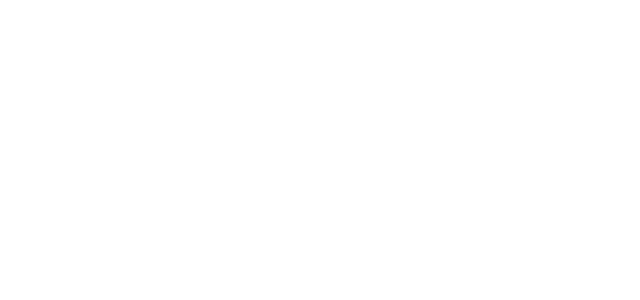
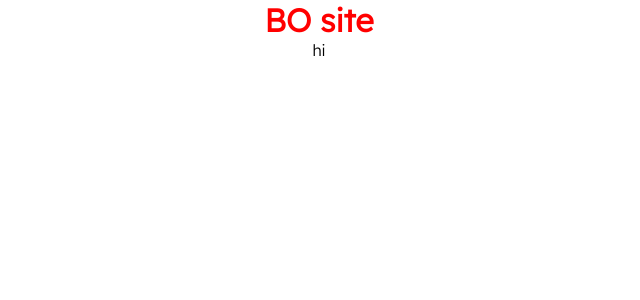
Before and after one commit to Henry-Le-CS/UWC2.0-FrontEnd, a React (Create React App) app: page /BO in a window 1280 px wide. Before the commit this address had no page. Shown: the top 300 px of the page, without its empty margins (321-961 px from the left). Built offline with nearby package versions, Linux system fonts and the light colour scheme; the HTML template or start-up script is replaced by a standard one.

Commit message:
Finish Login

```diff
--- a/src/App.js
+++ b/src/App.js
@@ -2,6 +2,8 @@ import React from "react";
 import Role from "./pages/Role/role"
 import Register from "./pages/Register/register"
 import Login from "./pages/Login/login"
+import BO from "./pages/BO/BO"
+import Worker from "./pages/Worker/worker"
 import { BrowserRouter, Routes, Route } from "react-router-dom"
 import "./index.css"
 function App() {
@@ -11,7 +13,9 @@ function App() {
         <Routes>
           <Route path="/" element={<Role />}></Route>
           <Route path="/register" element={<Register />}></Route>
-          <Route path="/login" element={<Login   />}></Route>
+          <Route path="/login" element={<Login />}></Route>
+          <Route path="/BO" element={<BO />}></Route>
+          <Route path="/Worker" element={<Worker />}></Route>
         </Routes>
       </BrowserRouter>
     </div>
--- a/src/index.css
+++ b/src/index.css
@@ -28,8 +28,6 @@ code {
 
 .my--app{
   height: 100%;
-  min-height: 800px;
-  min-width: 500px;
 }
 
 
@@ -45,6 +43,8 @@ code {
   justify-content: center;
   flex-direction: column;
   position: relative;
+  min-height: 900px;
+  min-width: 500px;
 }
 
 
--- /dev/null
+++ b/src/pages/BO/BO.js
@@ -0,0 +1,10 @@
+import React from "react";
+import "./Bo.css"
+export default function BO(){
+    return (
+        <div>
+            <h1>BO site</h1>
+            <p>hi</p>
+        </div>
+    )
+}
--- /dev/null
+++ b/src/pages/BO/Bo.css
@@ -0,0 +1,3 @@
+h1{
+    color: red;
+}
--- a/src/pages/Login/login.jsx
+++ b/src/pages/Login/login.jsx
@@ -1,11 +1,12 @@
 import { Button } from "bootstrap";
-import { Routes, Route, Link, Navigate, useLocation} from "react-router-dom"
+import { Routes, Route, Link, useNavigate, useLocation} from "react-router-dom"
 import React from "react";
 import "./login.css"
 import { ValidateAccount } from "../../utils/validate.js"
 export default function Login(props) {
-    const location = useLocation()
+    const location = useLocation() //These to lines are added
     const { from } = location.state // to check if the the user say they're BO or Worker
+    let navigate = useNavigate()
     const [currentAccount, setCurrentAccount] = React.useState({
         account: "",
         password: "",
@@ -13,6 +14,13 @@ export default function Login(props) {
     })
     const [isPassword, setIsPassword] = React.useState(2) // 2 <-> not click login button yet
     // 0 <-> incorrect password, 1 <-> correct password
+    React.useEffect(()=>{
+        if(isPassword==1){
+            if(currentAccount.isBO) navigate("/BO")
+            else navigate("/worker")
+        }
+        else return;
+    },[isPassword])
     const BOaccount = [
         {
             UserName: "Hieu Le",
@@ -50,6 +58,7 @@ export default function Login(props) {
     }
 
 
+
     function handleSubmit(){
         console.log(currentAccount)
         if(ValidateAccount(currentAccount, currentAccount.isBO ? BOaccount : Workeraccount)){
@@ -57,6 +66,8 @@ export default function Login(props) {
         }
         else setIsPassword(0)
     }
+
+
     return (
         <div className="login--container uwc--background">
             <h1 className="uwc--title">UWC 2.0</h1>
@@ -77,7 +88,8 @@ export default function Login(props) {
                     name="password"
                     onChange={handleChange}
                 />
-                {isPassword == 0 ? <h4 className="login--incorrect">Account or password is incorrect!</h4> : isPassword == 1 ? <h4 className="login--correct">Logging in...</h4> : <></> }
+                {isPassword == 0 ? <h4 className="login--incorrect">Account or password is incorrect!</h4>
+                : isPassword == 1 ? <h4 className="login--correct">Logging in...</h4>: <></>}
                 <button type="button" className="login--button" onClick={handleSubmit}>Login</button>
             </div>
         </div>
--- /dev/null
+++ b/src/pages/Worker/worker.js
@@ -0,0 +1,7 @@
+import React from "react";
+
+export default function worker(){
+    return (
+        <h1>Worker Site</h1>
+    )
+}
```
